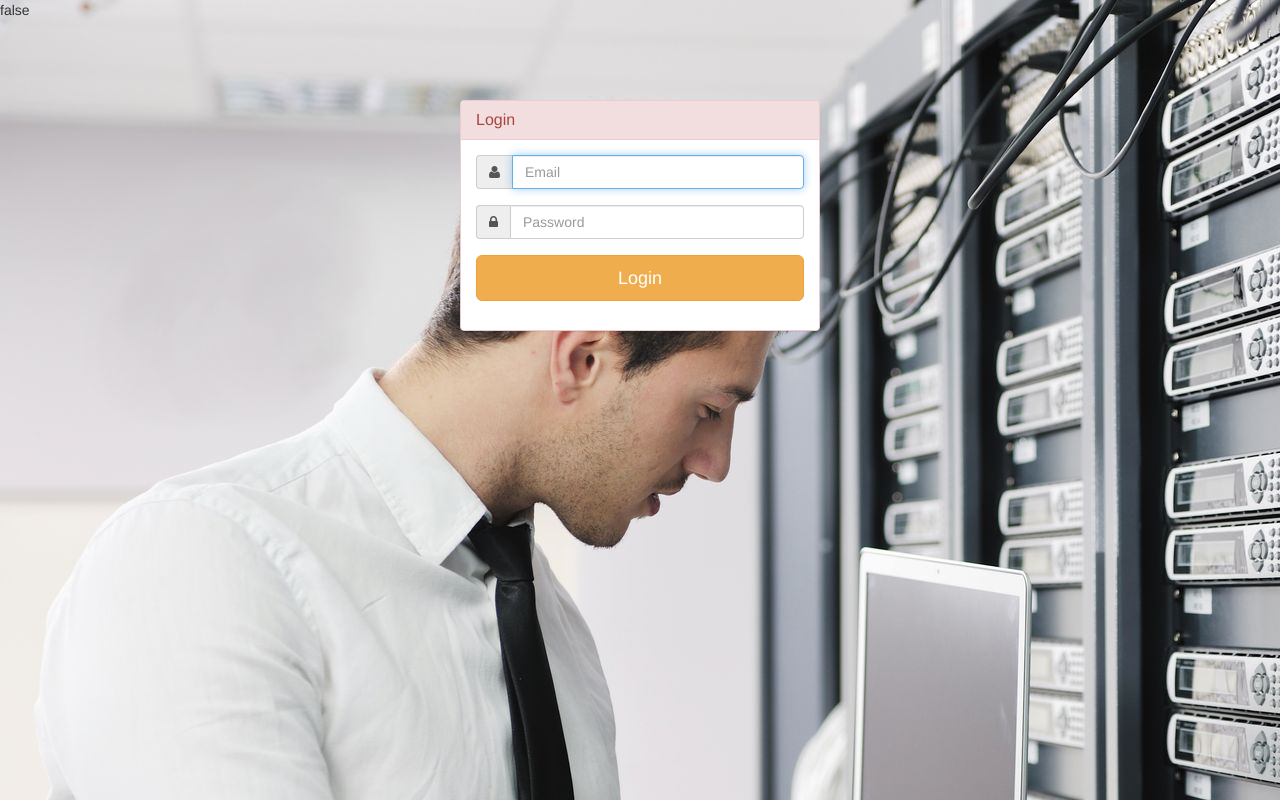
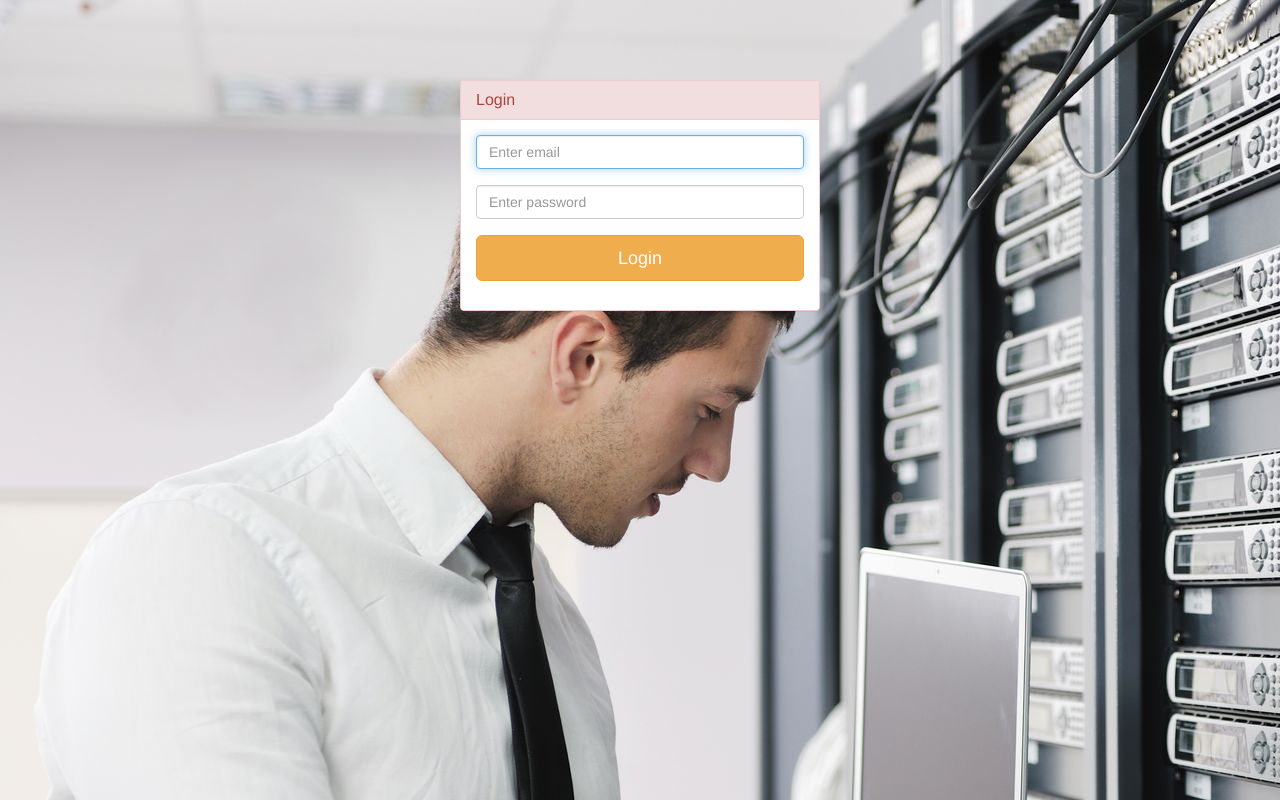
Before and after one commit to miftahsururiarditia/web_report, a CodeIgniter app: page /web_report/index.php/auth/login in a window 1280 px wide. Run offline with CodeIgniter, Linux system fonts and the light colour scheme.

Commit message:
modif validation layout

```diff
--- a/application/config/database.php
+++ b/application/config/database.php
@@ -77,7 +77,7 @@ $db['default'] = array(
 	'dsn'	=> '',
 	'hostname' => 'localhost',
 	'username' => 'root',
-	'password' => 'bismillah',
+	'password' => '',
 	'database' => 'dummy_report',
 	'dbdriver' => 'mysqli',
 	'dbprefix' => '',
--- a/application/controllers/Auth.php
+++ b/application/controllers/Auth.php
@@ -16,7 +16,6 @@ class Auth extends CI_Controller {
 		$this->form_validation->set_rules($rules);
 
 		if ($this->form_validation->run() == FALSE) {
-			echo "false";
 			return $this->load->view('login_page');
 		}
 
@@ -26,26 +25,10 @@ class Auth extends CI_Controller {
 		if ($this->auth_model->login($email, $pass)) {
 			redirect('report');
 		} else {
-			$this->session->set_flashdata('message_login_error', 'Login Gagal, mohon periksa username dan password kembali!');
+			$this->session->set_flashdata('message_login_error', 'Login Gagal! Mohon periksa username dan password kembali!');
 		}
 
 		$this->load->view('login_page');
-		// $user = $this->input->post('email');
-		// $pass = $this->input->post('pass');
-        // $cek = $this->login_model->cek_user($user, $pass);
-		// if ($cek->num_rows() > 0) {
-		// 	$newdata = array(
-        //            'user' => $user,
-        //            'logged_in' => TRUE
-        //        );
-
-		// 	$this->session->set_userdata($newdata);
-		// 	redirect('dashboard');
-		// }
-		// else{
-		// 	$this->session->set_flashdata('info', 'User atau Password salah!');
-		// 	redirect('login');
-		// }
 	}
 
 	public function logout() {
--- a/application/models/Auth_model.php
+++ b/application/models/Auth_model.php
@@ -27,7 +27,6 @@ class Auth_model extends CI_Model {
 		$result = $user->row();
 
 		if (!$result) {
-			echo 'result empty!';
 			return FALSE;
 		}
 
--- a/application/views/_partials/head.php
+++ b/application/views/_partials/head.php
@@ -6,3 +6,8 @@
 <link rel="stylesheet" href="<?php echo base_url(); ?>assets/css/style.css">
 <link rel="stylesheet" href="<?php echo base_url(); ?>assets/css/colors/blue.css" id="theme">
 <link rel="icon" href="<?php echo base_url(); ?>assets/img/admin-logo.png" type="image/gif">
+<link rel="stylesheet" href="https://maxcdn.bootstrapcdn.com/bootstrap/4.0.0/css/bootstrap.min.css">
+<link rel="stylesheet" href="https://maxcdn.bootstrapcdn.com/font-awesome/4.7.0/css/font-awesome.min.css">
+<script src="https://ajax.googleapis.com/ajax/libs/jquery/3.3.1/jquery.min.js"></script>
+<script src="https://cdnjs.cloudflare.com/ajax/libs/popper.js/1.12.9/umd/popper.min.js"></script>
+<script src="https://maxcdn.bootstrapcdn.com/bootstrap/4.0.0/js/bootstrap.min.js"></script>
--- a/application/views/_partials/navbar.php
+++ b/application/views/_partials/navbar.php
@@ -1,7 +1,5 @@
 <aside class="left-sidebar">
-	<!-- Sidebar scroll-->
 	<div class="scroll-sidebar">
-		<!-- Sidebar navigation-->
 		<nav class="sidebar-nav">
 			<ul id="sidebarnav">
 				<li>
@@ -27,7 +25,5 @@
 				</li>
 			</ul>
 		</nav>
-		<!-- End Sidebar navigation -->
 	</div>
-	<!-- End Sidebar scroll-->
 </aside>
--- a/application/views/login_page.php
+++ b/application/views/login_page.php
@@ -1,14 +1,16 @@
 <html>
+
 <head>
-	<title>Login</title>
-	<link rel="stylesheet" href="<?php echo base_url(); ?>assets/css/bootstrap.css">
+    <title>Login</title>
+    <link rel="stylesheet" href="<?php echo base_url(); ?>assets/css/bootstrap.css">
     <link rel="stylesheet" href="<?php echo base_url(); ?>assets/css/font-awesome.css">
-    <link rel="icon" href="<?php echo base_url();?>assets/img/admin-logo.png" type="image/gif">
-  	<script src="<?php echo base_url(); ?>assets/js/jquery-2.1.3.min.js"></script>
-  	<script src="<?php echo base_url(); ?>assets/js/bootstrap.min.js"></script>
+    <link rel="icon" href="<?php echo base_url(); ?>assets/img/admin-logo.png" type="image/gif">
+    <script src="<?php echo base_url(); ?>assets/js/jquery-2.1.3.min.js"></script>
+    <script src="<?php echo base_url(); ?>assets/js/bootstrap.min.js"></script>
 </head>
+
 <body style="background-image:url(<?php echo base_url(); ?>assets/img/Administrator.jpg)">
-	<div class="container" style="margin:80px auto">
+    <div class="container" style="margin:80px auto">
         <div class="row">
             <div class="col-md-4 col-md-offset-4">
                 <div class="login-panel panel panel-danger">
@@ -18,19 +20,24 @@
                     <div class="panel-body">
                         <form role="form" method="post" action="<?php echo base_url(); ?>login">
                             <fieldset>
-                                <?php if($this->session->flashdata('info')): ?>
-                                    <div class="alert alert-danger"><center><?php echo $this->session->flashdata('info'); ?></center></div>
+                                <?php if ($this->session->flashdata('message_login_error')) : ?>
+                                    <div class="alert alert-danger">
+                                        <center><?php echo $this->session->flashdata('message_login_error'); ?></center>
+                                    </div>
                                 <?php endif; ?>
-                                <div class="input-group" style="margin-bottom:5%">
-                                    <span class="input-group-addon"><i class="fa fa-user"></i></span>
-                                    <input class="form-control" placeholder="Email" name="email" type="text" autofocus>
+                                <div class="mb-3 mt-3" style="margin-bottom:5%">
+                                    <!-- <span class="input-group-addon"><i class="fa fa-user"></i></span> -->
+                                    <!-- <label for="email" class="form-label">Email : </label> -->
+                                    <input class="form-control" placeholder="Enter email" name="email" type="text" autofocus style="margin-bottom:1%">
+                                    <div class="text-danger"><?= form_error('email') ?></div>
                                 </div>
-                                <div class="input-group" style="margin-bottom:5%">
-                                    <span class="input-group-addon"><i class="fa fa-lock"></i></span>
-                                    <input class="form-control" placeholder="Password" name="pass" type="password" value="">
+                                <div class="mb-3" style="margin-bottom:5%">
+                                    <!-- <label for="pass" class="form-label">Password : </label> -->
+                                    <input class="form-control" placeholder="Enter password" name="pass" type="password" value="" style="margin-bottom:1%">
+                                    <div class="text-danger"><?= form_error('pass') ?></div>
                                 </div>
 
-                                <button  type="submit" class="btn btn-lg btn-warning btn-block">Login</button>
+                                <button type="submit" class="btn btn-lg btn-warning btn-block">Login</button>
                             </fieldset>
                         </form>
                     </div>
@@ -39,4 +46,5 @@
         </div>
     </div>
 </body>
+
 </html>
```
